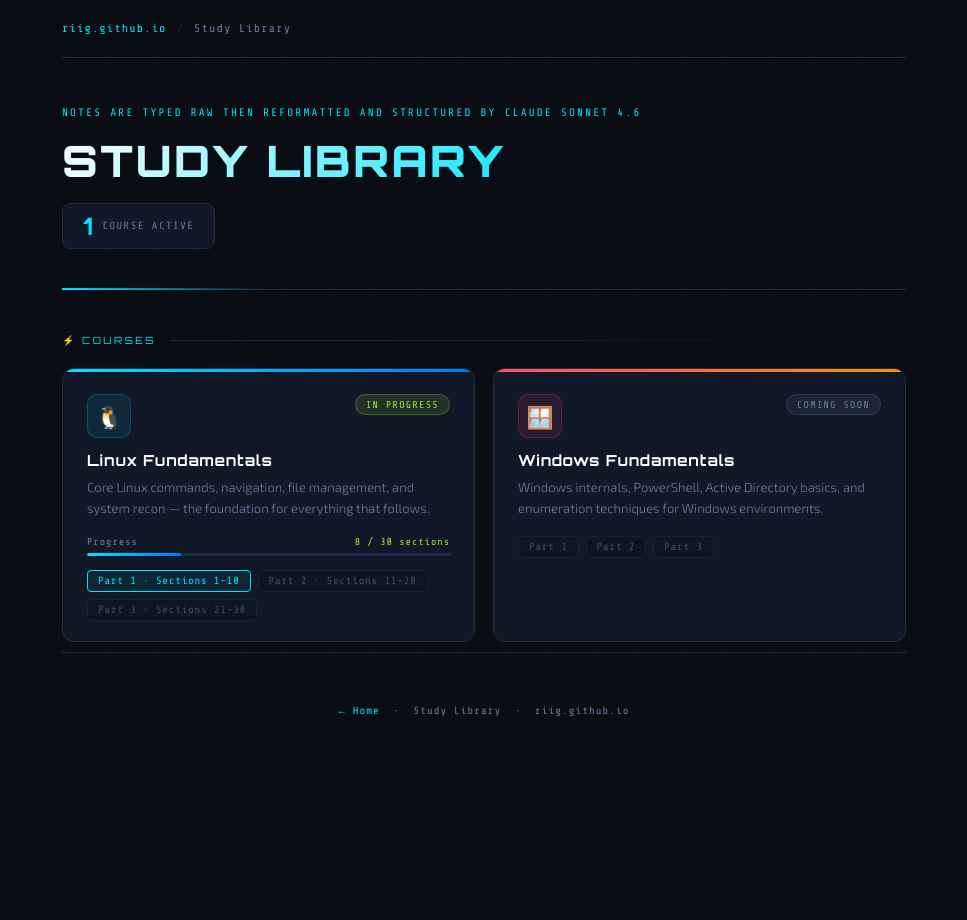
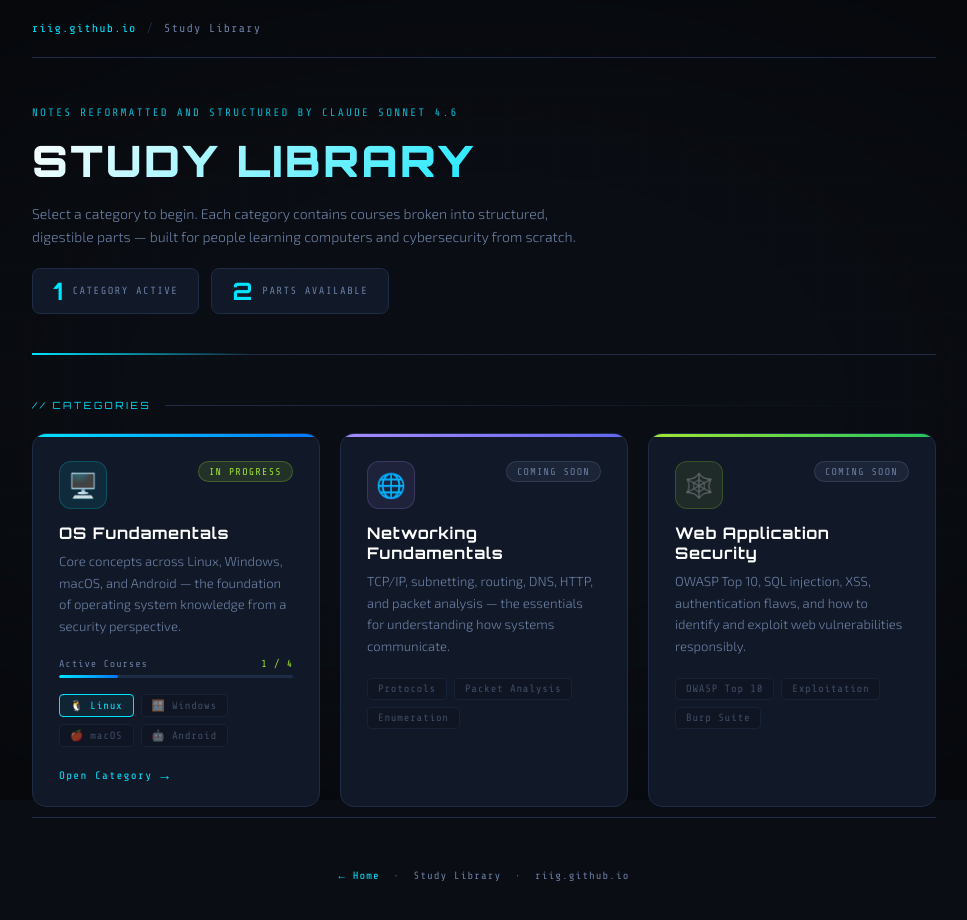
Before and after one commit to riig/riig.github.io, a plain HTML site: page library.html in a window 1280 px wide. Shown: the whole page, without its empty margins (156-1123 px from the left). Before the commit the page ends 800 px from the top, so only its background shows below. Drawn offline with nearby package versions, Linux system fonts and the light colour scheme.

Commit message:
lets see

```diff
--- a/library.html
+++ b/library.html
@@ -37,14 +37,22 @@
       linear-gradient(90deg, rgba(0,229,255,0.025) 1px, transparent 1px);
     background-size: 44px 44px;
     pointer-events: none; z-index: 0;
+    animation: gridDrift 40s linear infinite;
+  }
+  @keyframes gridDrift { 0%{background-position:0 0;} 100%{background-position:44px 44px;} }
+  body::after {
+    content: '';
+    position: fixed; inset: 0;
+    background: radial-gradient(ellipse at center, transparent 40%, rgba(0,0,0,0.45) 100%);
+    pointer-events: none; z-index: 0;
   }
 
   .wrap {
     position: relative; z-index: 1;
-    max-width: 900px; margin: 0 auto; padding: 0 28px 80px;
+    max-width: 960px; margin: 0 auto; padding: 0 28px 80px;
   }
 
-  /* ── NAV ── */
+  /* NAV */
   nav {
     display: flex; align-items: center; gap: 10px;
     padding: 22px 0; border-bottom: 1px solid var(--border);
@@ -55,22 +63,22 @@
   nav a:hover { text-decoration: underline; }
   .sep { color: var(--border); }
 
-  /* ── PAGE HEADER ── */
+  /* PAGE HEADER */
   .page-header {
     padding: 48px 0 40px;
     border-bottom: 1px solid var(--border);
-    margin-bottom: 0;
     position: relative;
+    animation: fadeUp 0.4s ease both;
   }
   .page-header::after {
     content: '';
-    position: absolute; bottom: -1px; left: 0; width: 200px; height: 2px;
+    position: absolute; bottom: -1px; left: 0; width: 220px; height: 2px;
     background: linear-gradient(90deg, var(--accent), transparent);
   }
   .ph-eyebrow {
     font-family: 'Share Tech Mono', monospace;
     font-size: 0.68rem; letter-spacing: 0.2em; color: var(--accent);
-    text-transform: uppercase; margin-bottom: 14px;
+    text-transform: uppercase; margin-bottom: 14px; opacity: 0.8;
   }
   h1.page-title {
     font-family: 'Orbitron', monospace; font-weight: 900;
@@ -79,12 +87,10 @@
     -webkit-background-clip: text; -webkit-text-fill-color: transparent; background-clip: text;
     margin-bottom: 16px;
   }
-
-  /* stat — just one, centered */
-  .stat-row {
-    display: flex; justify-content: flex-start;
-    margin-top: 6px;
+  .ph-sub {
+    font-size: 0.88rem; color: var(--dim); line-height: 1.6; max-width: 560px; margin-bottom: 20px;
   }
+  .stat-row { display: flex; gap: 12px; flex-wrap: wrap; margin-top: 4px; }
   .stat-chip {
     display: inline-flex; align-items: center; gap: 10px;
     background: var(--panel); border: 1px solid var(--border);
@@ -99,7 +105,7 @@
     letter-spacing: 0.14em; color: var(--dim); text-transform: uppercase;
   }
 
-  /* ── SECTION DIVIDER ── */
+  /* SECTION DIVIDER */
   .sec-label {
     display: flex; align-items: center; gap: 14px;
     font-family: 'Orbitron', monospace; font-size: 0.62rem;
@@ -108,45 +114,48 @@
   }
   .sec-label::after { content: ''; flex: 1; height: 1px; background: linear-gradient(90deg, var(--border), transparent); }
 
-  /* ── COURSE CARDS ── */
-  .course-grid {
+  /* CATEGORY CARDS */
+  .cat-grid {
     display: grid;
-    grid-template-columns: repeat(auto-fill, minmax(300px, 1fr));
-    gap: 18px;
+    grid-template-columns: repeat(auto-fill, minmax(280px, 1fr));
+    gap: 20px;
   }
 
-  .course-card {
+  .cat-card {
     background: var(--panel); border: 1px solid var(--border);
-    border-radius: 12px; overflow: hidden;
+    border-radius: 14px; overflow: hidden;
     text-decoration: none; display: block;
     transition: transform 0.2s, box-shadow 0.25s, border-color 0.25s;
     position: relative;
+    animation: fadeUp 0.45s ease both;
   }
-  .course-card:hover { transform: translateY(-4px); }
-  .course-card.active-card:hover {
-    box-shadow: 0 12px 40px rgba(0,229,255,0.11);
+  .cat-card:nth-child(2) { animation-delay: 0.07s; }
+  .cat-card:nth-child(3) { animation-delay: 0.14s; }
+  .cat-card:hover { transform: translateY(-4px); }
+  .cat-card.active-cat:hover {
+    box-shadow: 0 12px 44px rgba(0,229,255,0.12);
     border-color: var(--accent);
   }
-  .course-card.locked-card {
-    opacity: 0.42; pointer-events: none;
-  }
+  .cat-card.locked-cat { opacity: 0.38; pointer-events: none; }
 
   .card-stripe { height: 3px; width: 100%; }
-  .stripe-cyan { background: linear-gradient(90deg, var(--accent), #0077ff); }
-  .stripe-red  { background: linear-gradient(90deg, var(--accent2), #ff8c00); }
+  .stripe-cyan   { background: linear-gradient(90deg, var(--accent), #0077ff); }
+  .stripe-purple { background: linear-gradient(90deg, #a78bfa, #6366f1); }
+  .stripe-green  { background: linear-gradient(90deg, var(--accent3), #22c55e); }
 
-  .card-inner { padding: 22px 24px 20px; }
+  .card-inner { padding: 24px 26px 22px; }
   .card-top {
     display: flex; align-items: flex-start; justify-content: space-between;
-    margin-bottom: 13px;
+    margin-bottom: 14px;
   }
   .card-icon-wrap {
-    width: 44px; height: 44px; border-radius: 10px;
+    width: 48px; height: 48px; border-radius: 12px;
     display: flex; align-items: center; justify-content: center;
-    font-size: 1.35rem; flex-shrink: 0;
+    font-size: 1.5rem; flex-shrink: 0;
   }
-  .ci-cyan  { background: #00e5ff18; border: 1px solid #00e5ff33; }
-  .ci-red   { background: #ff4d6d18; border: 1px solid #ff4d6d33; }
+  .ci-cyan   { background: #00e5ff18; border: 1px solid #00e5ff33; }
+  .ci-purple { background: #a78bfa18; border: 1px solid #a78bfa33; }
+  .ci-green  { background: #a3e63518; border: 1px solid #a3e63533; }
 
   .card-badge {
     font-family: 'Share Tech Mono', monospace; font-size: 0.62rem;
@@ -156,12 +165,12 @@
   .badge-soon   { background: #6b7fa320; color: var(--dim);     border: 1px solid #6b7fa340; }
 
   .card-name {
-    font-family: 'Orbitron', monospace; font-size: 0.95rem; font-weight: 700;
-    color: #fff; letter-spacing: 0.05em; margin-bottom: 7px;
+    font-family: 'Orbitron', monospace; font-size: 1rem; font-weight: 700;
+    color: #fff; letter-spacing: 0.05em; margin-bottom: 8px;
   }
-  .card-desc { font-size: 0.81rem; color: var(--dim); line-height: 1.6; margin-bottom: 18px; }
+  .card-desc { font-size: 0.82rem; color: var(--dim); line-height: 1.65; margin-bottom: 20px; }
 
-  .card-progress { margin-bottom: 14px; }
+  .card-progress { margin-bottom: 16px; }
   .prog-label {
     display: flex; justify-content: space-between;
     font-family: 'Share Tech Mono', monospace; font-size: 0.63rem;
@@ -176,10 +185,19 @@
     font-family: 'Share Tech Mono', monospace; font-size: 0.66rem;
     padding: 4px 10px; border-radius: 4px; letter-spacing: 0.07em;
   }
-  .part-active { border: 1px solid var(--accent); color: var(--accent); background: #00e5ff0f; }
-  .part-locked { border: 1px solid var(--border); color: var(--dim); background: var(--bg2); opacity: 0.5; }
+  .part-active { border: 1px solid var(--accent);  color: var(--accent);  background: #00e5ff0f; }
+  .part-soon   { border: 1px solid var(--border);  color: var(--dim);     background: var(--bg2); opacity: 0.5; }
 
-  /* ── FOOTER ── */
+  .card-cta {
+    margin-top: 20px; display: flex; align-items: center; gap: 8px;
+    font-family: 'Share Tech Mono', monospace; font-size: 0.68rem;
+    color: var(--accent); letter-spacing: 0.12em;
+    transition: gap 0.2s;
+  }
+  .cat-card:hover .card-cta { gap: 13px; }
+  .card-cta::after { content: '→'; font-size: 0.9rem; }
+
+  /* FOOTER */
   footer {
     text-align: center; padding-top: 52px; margin-top: 10px;
     border-top: 1px solid var(--border);
@@ -188,11 +206,7 @@
   }
   footer a { color: var(--accent); text-decoration: none; }
 
-  /* ── ANIMATIONS ── */
   @keyframes fadeUp { from { opacity:0; transform:translateY(16px); } to { opacity:1; transform:translateY(0); } }
-  .page-header { animation: fadeUp 0.4s ease both; }
-  .course-card { animation: fadeUp 0.45s ease both; }
-  .course-card:nth-child(2) { animation-delay: 0.07s; }
 </style>
 </head>
 <body>
@@ -205,56 +219,81 @@
   </nav>
 
   <div class="page-header">
-    <div class="ph-eyebrow">Notes are typed raw then reformatted and structured by Claude Sonnet 4.6</div>
+    <div class="ph-eyebrow">Notes reformatted and structured by Claude Sonnet 4.6</div>
     <h1 class="page-title">STUDY LIBRARY</h1>
+    <p class="ph-sub">Select a category to begin. Each category contains courses broken into structured, digestible parts — built for people learning computers and cybersecurity from scratch.</p>
     <div class="stat-row">
       <div class="stat-chip">
         <span class="stat-num">1</span>
-        <span class="stat-label">Course Active</span>
+        <span class="stat-label">Category Active</span>
+      </div>
+      <div class="stat-chip">
+        <span class="stat-num">2</span>
+        <span class="stat-label">Parts Available</span>
       </div>
     </div>
   </div>
 
-  <div class="sec-label">⚡ Courses</div>
+  <div class="sec-label">// Categories</div>
 
-  <div class="course-grid">
+  <div class="cat-grid">
 
-    <!-- Linux Fundamentals — ACTIVE -->
-    <a class="course-card active-card" href="linux-fundamentals.html">
+    <!-- OS Fundamentals — ACTIVE -->
+    <a class="cat-card active-cat" href="os-fundamentals.html">
       <div class="card-stripe stripe-cyan"></div>
       <div class="card-inner">
         <div class="card-top">
-          <div class="card-icon-wrap ci-cyan">🐧</div>
+          <div class="card-icon-wrap ci-cyan">🖥️</div>
           <span class="card-badge badge-active">In Progress</span>
         </div>
-        <div class="card-name">Linux Fundamentals</div>
-        <p class="card-desc">Core Linux commands, navigation, file management, and system recon — the foundation for everything that follows.</p>
+        <div class="card-name">OS Fundamentals</div>
+        <p class="card-desc">Core concepts across Linux, Windows, macOS, and Android — the foundation of operating system knowledge from a security perspective.</p>
         <div class="card-progress">
-          <div class="prog-label"><span>Progress</span><span>8 / 30 sections</span></div>
-          <div class="prog-bar"><div class="prog-fill" style="width:26%"></div></div>
+          <div class="prog-label"><span>Active Courses</span><span>1 / 4</span></div>
+          <div class="prog-bar"><div class="prog-fill" style="width:25%"></div></div>
         </div>
         <div class="card-parts">
-          <span class="part-chip part-active">Part 1 · Sections 1–10</span>
-          <span class="part-chip part-locked">Part 2 · Sections 11–20</span>
-          <span class="part-chip part-locked">Part 3 · Sections 21–30</span>
+          <span class="part-chip part-active">🐧 Linux</span>
+          <span class="part-chip part-soon">🪟 Windows</span>
+          <span class="part-chip part-soon">🍎 macOS</span>
+          <span class="part-chip part-soon">🤖 Android</span>
         </div>
+        <div class="card-cta">Open Category</div>
       </div>
     </a>
 
-    <!-- Windows Fundamentals — Coming Soon -->
-    <div class="course-card locked-card">
-      <div class="card-stripe stripe-red"></div>
+    <!-- Networking — Coming Soon -->
+    <div class="cat-card locked-cat">
+      <div class="card-stripe stripe-purple"></div>
       <div class="card-inner">
         <div class="card-top">
-          <div class="card-icon-wrap ci-red">🪟</div>
+          <div class="card-icon-wrap ci-purple">🌐</div>
           <span class="card-badge badge-soon">Coming Soon</span>
         </div>
-        <div class="card-name">Windows Fundamentals</div>
-        <p class="card-desc">Windows internals, PowerShell, Active Directory basics, and enumeration techniques for Windows environments.</p>
+        <div class="card-name">Networking Fundamentals</div>
+        <p class="card-desc">TCP/IP, subnetting, routing, DNS, HTTP, and packet analysis — the essentials for understanding how systems communicate.</p>
         <div class="card-parts">
-          <span class="part-chip part-locked">Part 1</span>
-          <span class="part-chip part-locked">Part 2</span>
-          <span class="part-chip part-locked">Part 3</span>
+          <span class="part-chip part-soon">Protocols</span>
+          <span class="part-chip part-soon">Packet Analysis</span>
+          <span class="part-chip part-soon">Enumeration</span>
+        </div>
+      </div>
+    </div>
+
+    <!-- Web Security — Coming Soon -->
+    <div class="cat-card locked-cat">
+      <div class="card-stripe stripe-green"></div>
+      <div class="card-inner">
+        <div class="card-top">
+          <div class="card-icon-wrap ci-green">🕸️</div>
+          <span class="card-badge badge-soon">Coming Soon</span>
+        </div>
+        <div class="card-name">Web Application Security</div>
+        <p class="card-desc">OWASP Top 10, SQL injection, XSS, authentication flaws, and how to identify and exploit web vulnerabilities responsibly.</p>
+        <div class="card-parts">
+          <span class="part-chip part-soon">OWASP Top 10</span>
+          <span class="part-chip part-soon">Exploitation</span>
+          <span class="part-chip part-soon">Burp Suite</span>
         </div>
       </div>
     </div>
```
Also changed, not shown: os-fundamentals.html (added, +334 -0 lines), 15 other files.
